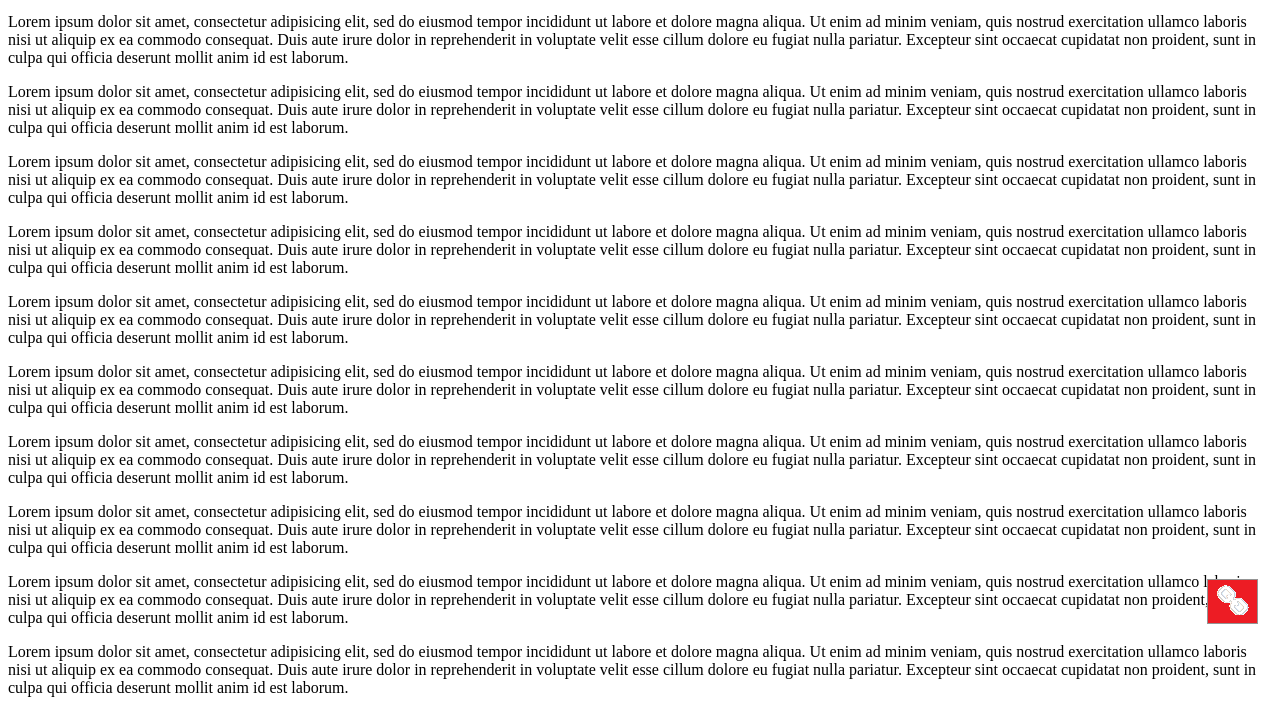
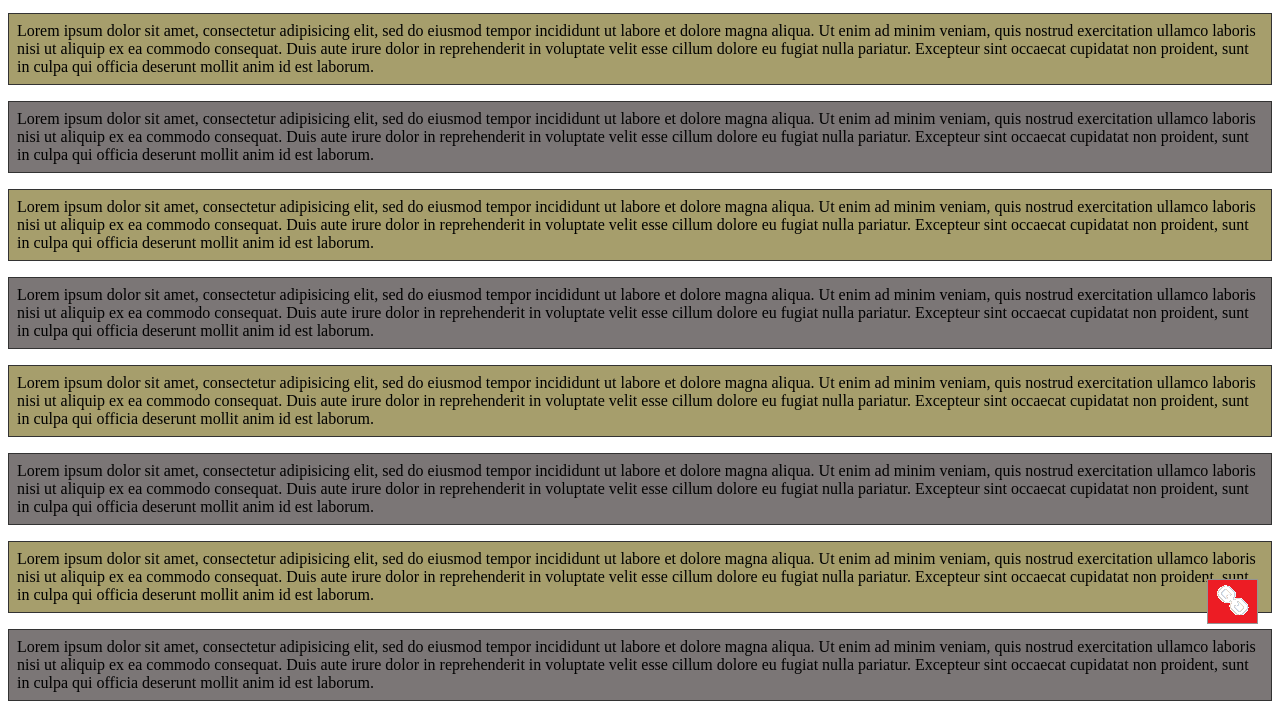
Before and after one commit to jayprakash-manjhi/scrollToTop, a plain HTML site: page index.html in a window 1280 px wide. Shown: the part 104-806 px from the top of the page. Drawn offline with Linux system fonts and the light colour scheme.

Commit message:
Added styles

```diff
--- a/css/totop.css
+++ b/css/totop.css
@@ -60,3 +60,14 @@ footer{
 	height: 150px;
 	line-height: 150px;
 }
+
+p:nth-child(even) {
+    background: #a69e6c;
+    padding: 8px;
+    border: 1px solid #333;
+}
+p:nth-child(odd) {
+    background: #7b7676;
+    padding: 8px;
+    border: 1px solid #333;
+}
```
